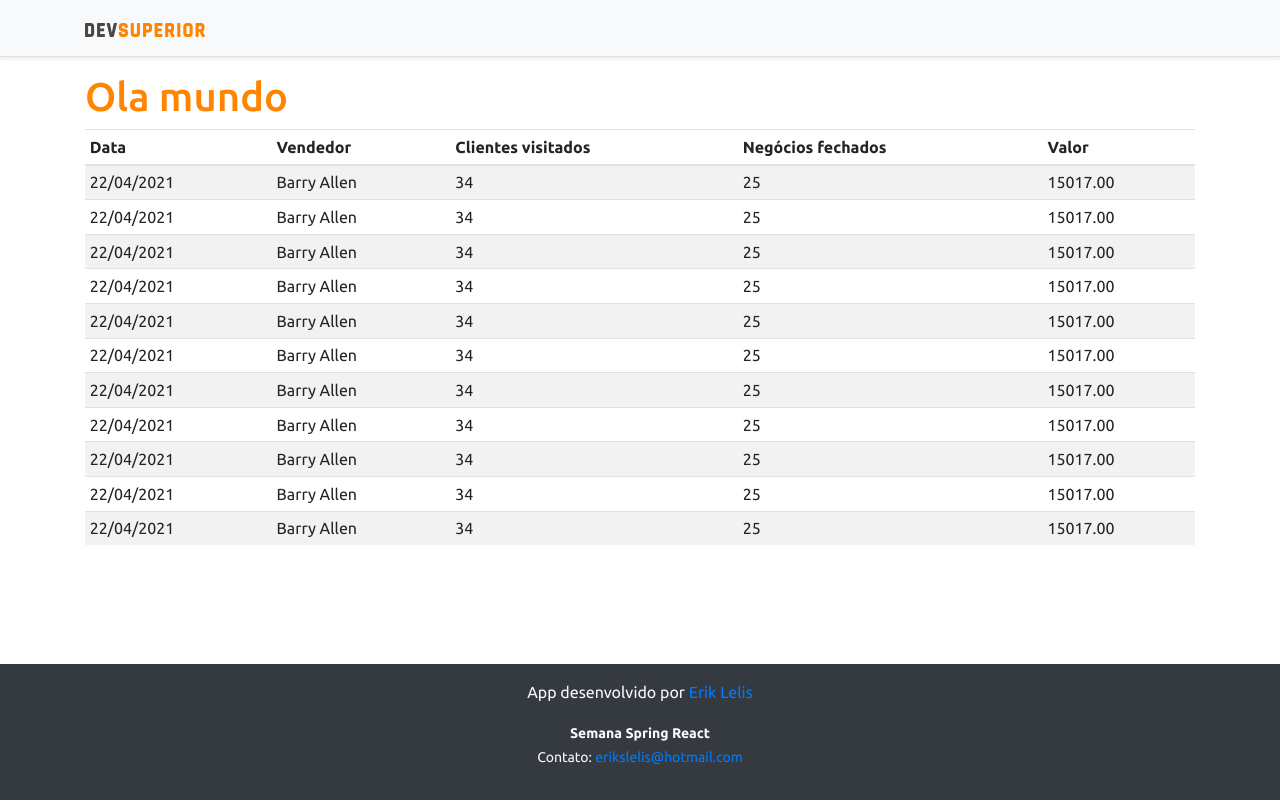
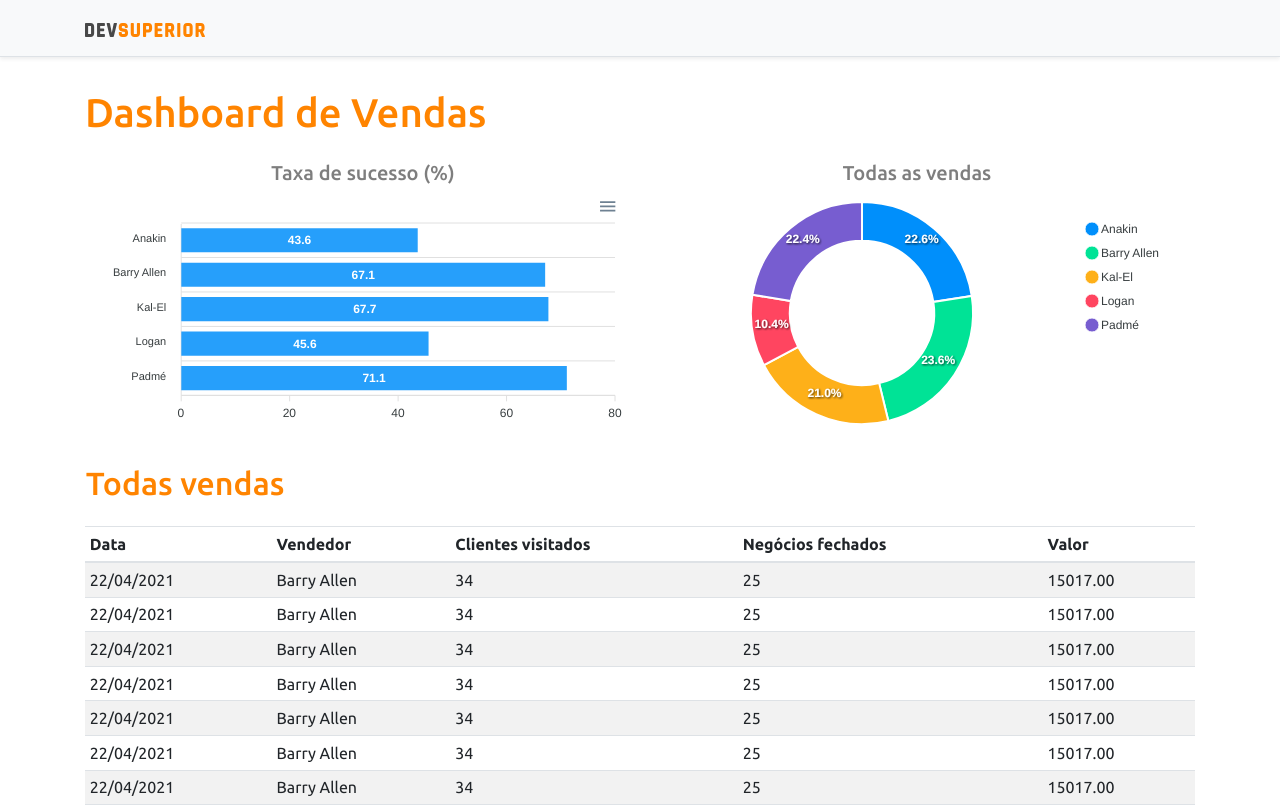
Before and after one commit to eriklelis/projeto-sds3, a React (Create React App) app in the folder frontend/: page / in a window 1280 px wide. Shown: the top 807 px of the page. Built offline with nearby package versions, Linux system fonts and the light colour scheme.

Commit message:
Static charts

```diff
--- a/frontend/package.json
+++ b/frontend/package.json
@@ -12,10 +12,12 @@
     "@types/node": "^12.0.0",
     "@types/react": "^17.0.0",
     "@types/react-dom": "^17.0.0",
+    "apexcharts": "^3.26.1",
     "bootstrap": "^4.6.0",
     "jquery": "1.9.1",
     "popper.js": "^1.16.1",
     "react": "^17.0.2",
+    "react-apexcharts": "^1.3.9",
     "react-dom": "^17.0.2",
     "react-scripts": "4.0.3",
     "typescript": "^4.1.2",
--- a/frontend/src/App.tsx
+++ b/frontend/src/App.tsx
@@ -1,16 +1,32 @@
 import NavBar from "components";
+import BarChart from "components/BarChart";
 import DataTable from "components/DataTable";
+import DonutChart from "components/DonutChart";
 import Footer from "components/Footer";
 
 function App() {
   return (
     <>
-    <NavBar/>
-    <div className="container">
-      <h1 className="text-primary">Ola mundo</h1>
-      <DataTable/>
-    </div>
-    <Footer/>
+      <NavBar />
+      <div className="container">
+        <h1 className="text-primary py-3">Dashboard de Vendas</h1>
+        <div className="row px-3">
+          <div className="col-sm-6">
+            <h5 className="text-center text-secondary">Taxa de sucesso (%)</h5>
+            <BarChart />
+          </div>
+          <div className="col-sm-6">
+            <h5 className="text-center text-secondary">Todas as vendas</h5>
+            <DonutChart />
+          </div>
+          <div className="py-3">
+            <h2 className="text-primary">Todas vendas</h2>
+          </div>
+
+        </div>
+        <DataTable />
+      </div>
+      <Footer />
     </>
   );
 }
--- a/frontend/src/assets/css/styles.css
+++ b/frontend/src/assets/css/styles.css
@@ -1,6 +1,7 @@
 @import url('https://fonts.googleapis.com/css2?family=Ubuntu:wght@300;400;500;700&display=swap');
 :root {
     --color-primary: #FF8400;
+    --color-secundary: #7e7e7e;
 }
 
 html, body {
@@ -30,3 +31,7 @@
 .text-primary {
     color: var(--color-primary) !important;
 }
+
+.text-secondary {
+    color: var(--color-secundary) !important;
+}
--- /dev/null
+++ b/frontend/src/components/BarChart/index.tsx
@@ -0,0 +1,33 @@
+import Chart from 'react-apexcharts'
+
+const BarChart = () => {
+    const options = {
+        plotOptions: {
+            bar: {
+                horizontal: true,
+            }
+        },
+    };
+
+    const mockData = {
+        labels: {
+            categories: ['Anakin', 'Barry Allen', 'Kal-El', 'Logan', 'Padmé']
+        },
+        series: [
+            {
+                name: "% Sucesso",
+                data: [43.6, 67.1, 67.7, 45.6, 71.1]
+            }
+        ]
+    };
+    return (
+        <Chart
+            options={{ ...options, xaxis: mockData.labels}}
+            series={mockData.series}
+            type="bar"
+            height="240"
+        />
+    );
+}
+
+export default BarChart;
--- /dev/null
+++ b/frontend/src/components/DonutChart/index.tsx
@@ -0,0 +1,25 @@
+import Chart from 'react-apexcharts'
+
+const DonutChart = () => {
+    const mockData = {
+        series: [477138, 499928, 444867, 220426, 473088],
+        labels: ['Anakin', 'Barry Allen', 'Kal-El', 'Logan', 'Padmé']
+    }
+
+    const options = {
+        legend: {
+            show: true
+        }
+    }
+
+    return (
+        <Chart
+            options={{ ...options, labels: mockData.labels}}
+            series={mockData.series}
+            type="donut"
+            height="240"
+        />
+    );
+}
+
+export default DonutChart;
```
Also changed, not shown: 1 other file (tests, documents, lock files or other folders).
